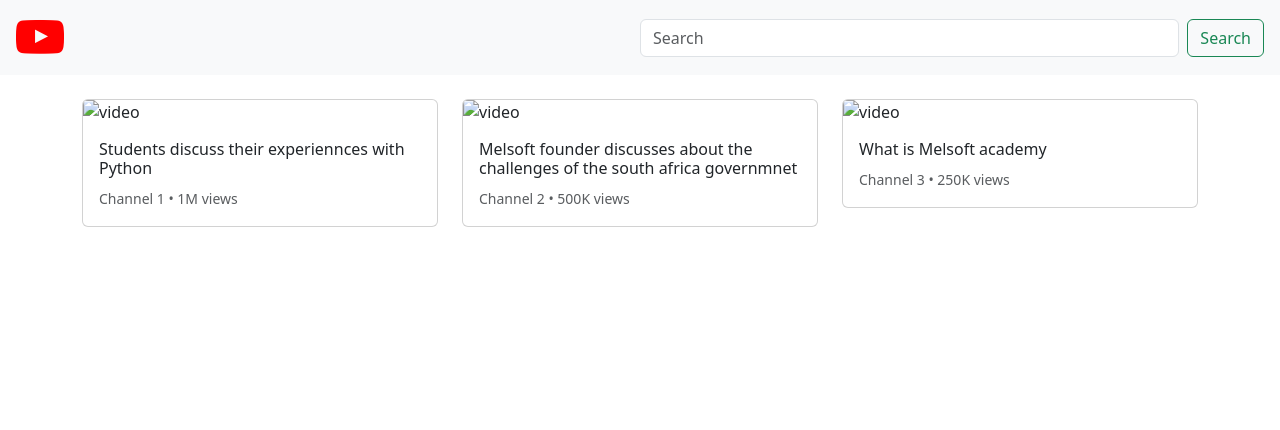
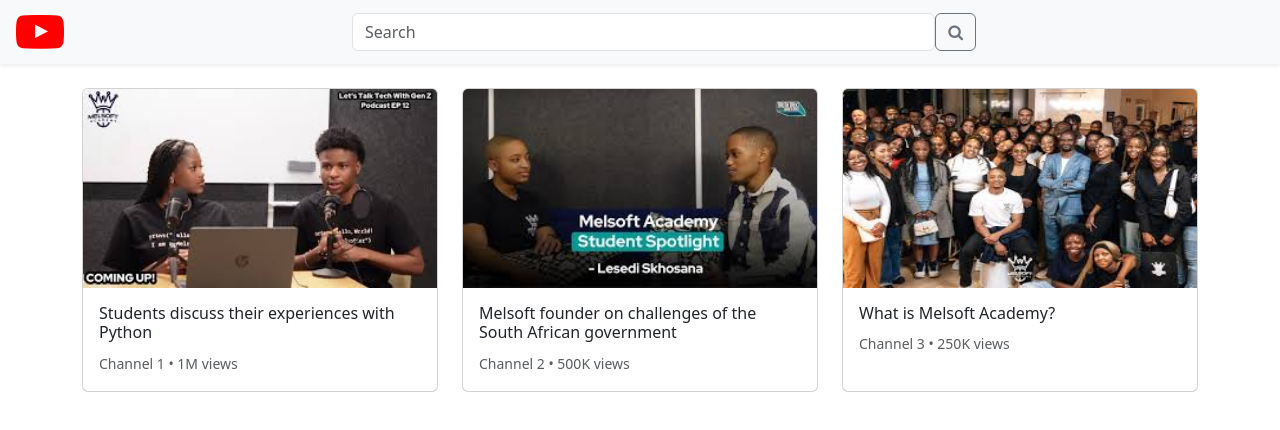
Before and after one commit to Khaya-ux/YouTube-clone, a plain HTML site: page index.html in a window 1280 px wide. Drawn offline with nearby package versions, Linux system fonts and the light colour scheme.

Commit message:
a bit better.

```diff
--- a/index.html
+++ b/index.html
@@ -9,47 +9,57 @@
   </head>
   <body>
 
-    <!-- Navbar -->
-    <nav class="navbar navbar-light bg-light px-3">
-      <a class="navbar-brand" href="#"><i class="fa fa-youtube-play" style="font-size:48px;color:red"></i></a>
-      <form class="d-flex w-50">
-        <input class="form-control me-2 c" type="search" placeholder="Search">
-        <button class="btn btn-outline-success" type="submit">Search</button>
+     <!-- Navbar -->
+    <nav class="navbar navbar-light bg-light px-3 shadow-sm">
+      <i class="fa fa-youtube-play" style="font-size:48px;color:red"></i>
+      <form class="d-flex w-50 mx-auto">
+        <input class="form-control search-box" type="search" placeholder="Search">
+        <button class="btn btn-outline-secondary search-btn" type="submit">
+          <i class="fa fa-search"></i>
+        </button>
       </form>
     </nav>
 
     <!-- Video Section -->
     <div class="container mt-4">
-      <div class="row">
-        <div class="col-md-4 mb-4">
-          <div class="card">
-            <img src="/pictures/images (1).jpg" class="card-img-top" alt="video">
+      <div class="row row-cols-1 row-cols-md-3 g-4">
+
+        <div class="col">
+          <div class="card h-100">
+            <div class="ratio ratio-16x9">
+              <img src="/pictures/images (1).jpg" class="card-img-top" alt="video thumbnail">
+            </div>
             <div class="card-body">
-              <h6 class="card-title">Students discuss their experiennces with Python</h6>
+              <h6 class="card-title">Students discuss their experiences with Python</h6>
               <p class="card-text"><small class="text-muted">Channel 1 • 1M views</small></p>
             </div>
           </div>
         </div>
 
-        <div class="col-md-4 mb-4">
-          <div class="card">
-            <img src="/pictures/images.jpg" class="card-img-top" alt="video">
+        <div class="col">
+          <div class="card h-100">
+            <div class="ratio ratio-16x9">
+              <img src="/pictures/images.jpg" class="card-img-top" alt="video thumbnail">
+            </div>
             <div class="card-body">
-              <h6 class="card-title">Melsoft founder discusses about the challenges of the south africa governmnet</h6>
+              <h6 class="card-title">Melsoft founder on challenges of the South African government</h6>
               <p class="card-text"><small class="text-muted">Channel 2 • 500K views</small></p>
             </div>
           </div>
         </div>
 
-        <div class="col-md-4 mb-4">
-          <div class="card">
-            <img src="/pictures/download.jpg" class="card-img-top" alt="video">
+        <div class="col">
+          <div class="card h-100">
+            <div class="ratio ratio-16x9">
+              <img src="/pictures/download.jpg" class="card-img-top" alt="video thumbnail">
+            </div>
             <div class="card-body">
-              <h6 class="card-title">What is Melsoft academy</h6>
+              <h6 class="card-title">What is Melsoft Academy?</h6>
               <p class="card-text"><small class="text-muted">Channel 3 • 250K views</small></p>
             </div>
           </div>
         </div>
+
       </div>
     </div>
 
--- /dev/null
+++ b/style.css
@@ -0,0 +1,18 @@
+body {
+        background-color: #f9f9f9;
+      }
+      .navbar-brand i {
+        font-size: 40px;
+        color: red;
+      }
+      .card:hover {
+        transform: scale(1.02);
+        transition: transform 0.2s;
+        cursor: pointer;
+      }
+      .search-btn {
+        border-left: none;
+      }
+      .search-box {
+        border-right: none;
+      }
```
Also changed, not shown: pictures/download.jpg (added), pictures/images (1).jpg (added), pictures/images.jpg (added).
